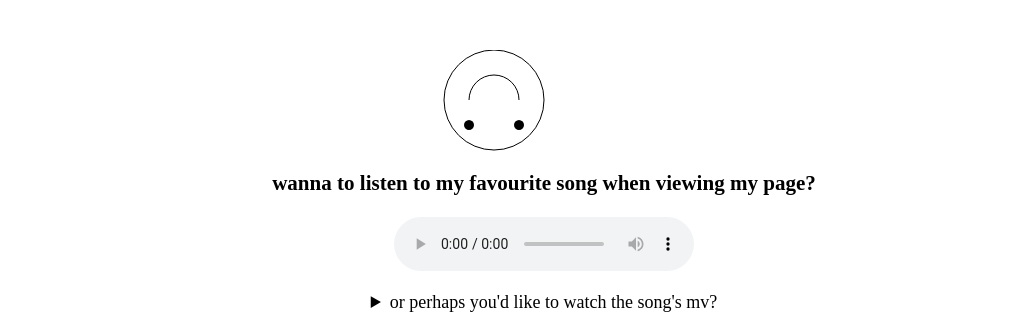
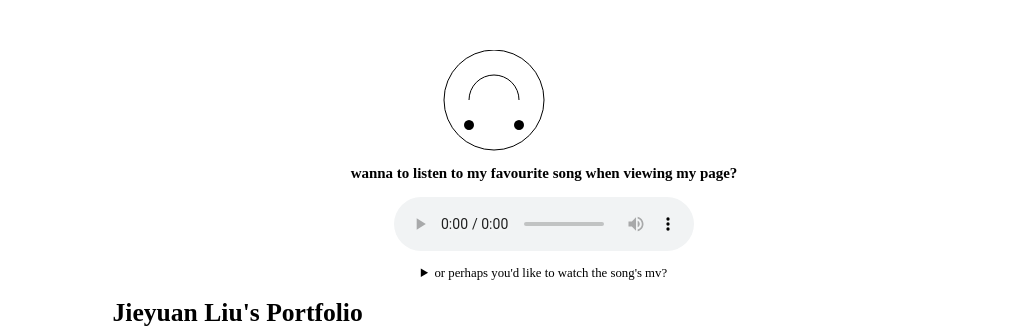
Before and after one commit to WeMWish/CSE134B-HW5, a plain HTML site: page index.html in a window 1280 px wide. Shown: the top 332 px of the page, without its empty margins (96-1109 px from the left). Drawn offline with Linux system fonts and the light colour scheme.

Commit message:
change the font size on desktop

```diff
--- a/src/index.css
+++ b/src/index.css
@@ -90,7 +90,7 @@ canvas {
 /* break points for desktop */
 @media screen and (min-width: 1024px) {
     body {
-        font-size: 18px;
+        font-size: 1vw;
         width: 80%;
         margin: 0 auto;
     }
```
